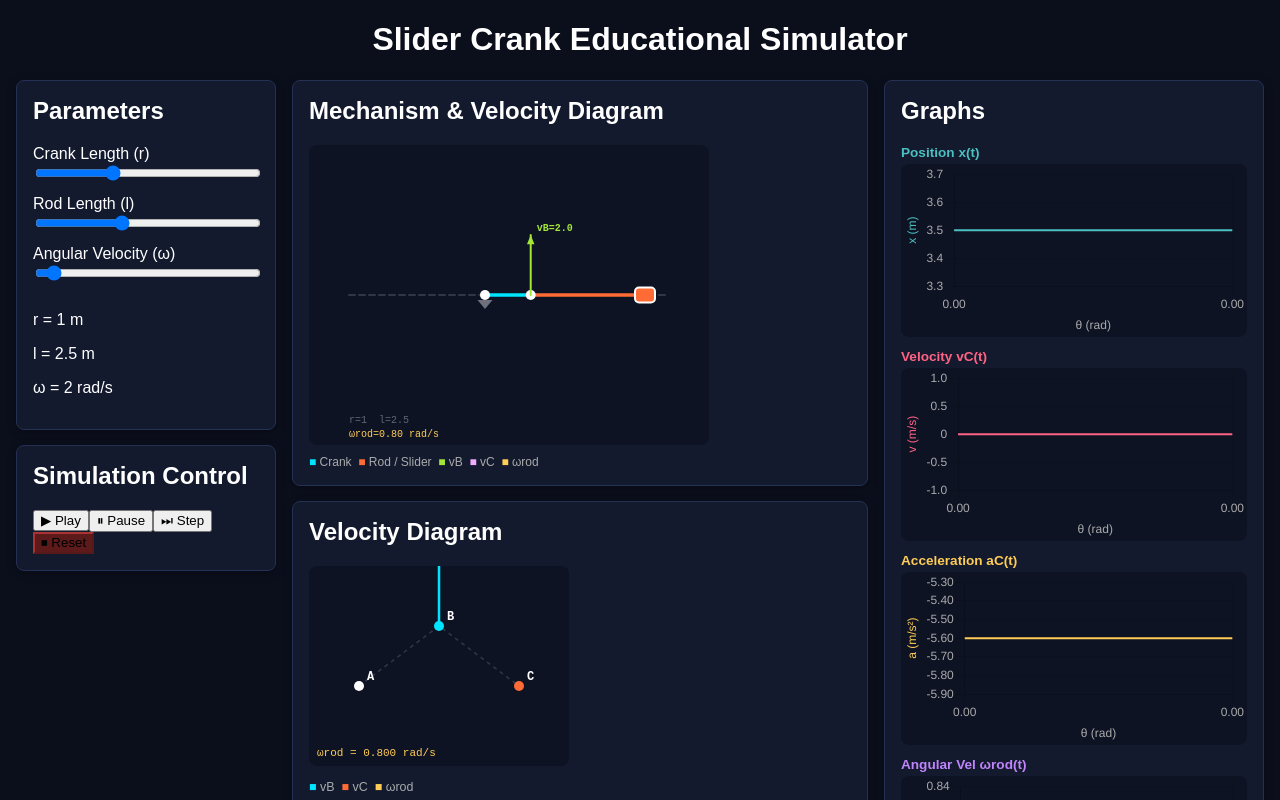
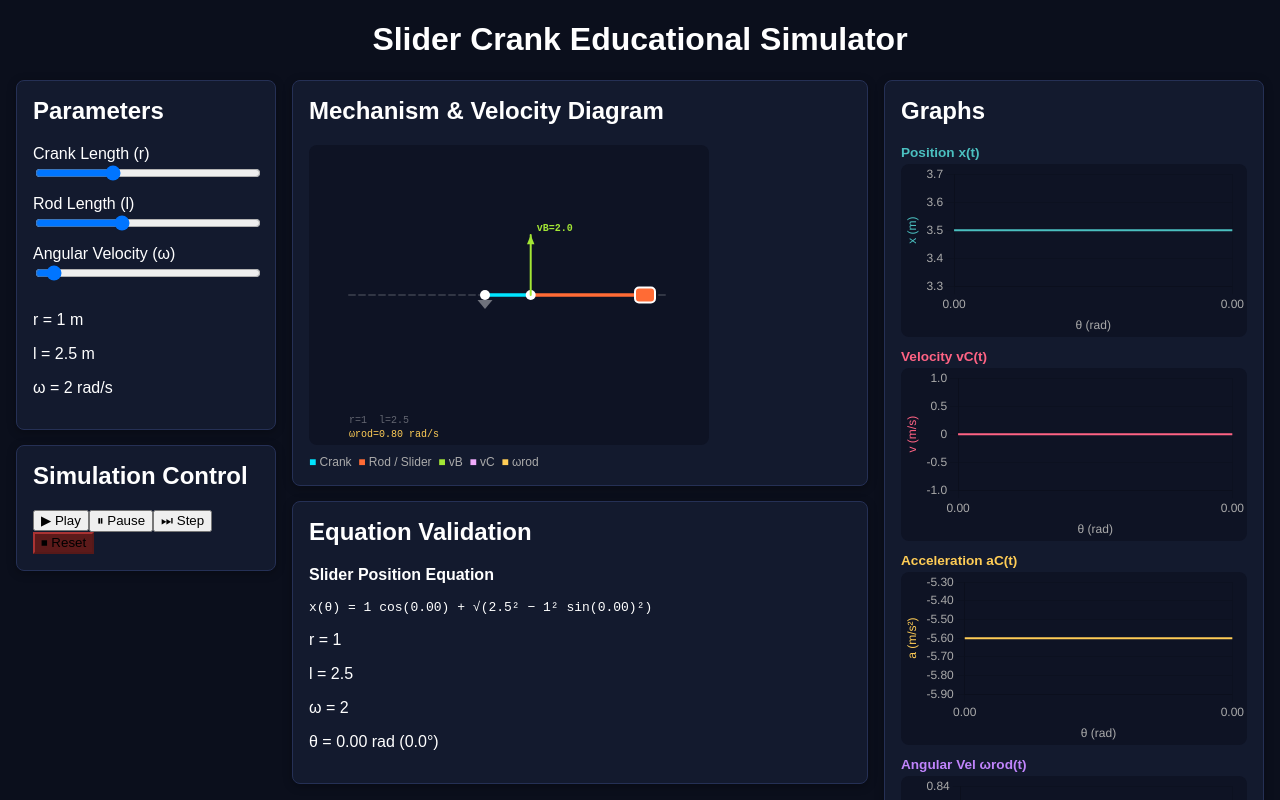
Before and after one commit to raihanrr17/Simulasi-Slider-Crank, a React (Vite) app: page / in a window 1280 px wide. Shown: the top 800 px of the page. Built offline with nearby package versions, Linux system fonts and the light colour scheme.

Commit message:
Remove VectorDiagram component from App

```diff
--- a/src/App.jsx
+++ b/src/App.jsx
@@ -4,7 +4,6 @@ import ControlPanel from "./components/ControlPanel"
 import SimulationControls from "./components/SimulationControl"
 import MechanismView from "./components/MechanismView"
 import Graph3Panel from "./chart/Graph3Panel"
-import VectorDiagram from "./components/VectorDiagram"
 import ValidationPanel from "./components/ValidationPanel"
 import TheoryPanel from "./components/TheoryPanel"
 
@@ -59,7 +58,6 @@ export default function App() {
 
         <div>
           <MechanismView state={state} r={r} l={l} />
-          <VectorDiagram state={state} />
           <ValidationPanel r={r} l={l} omega={omega} theta={theta} />
         </div>
 
```
